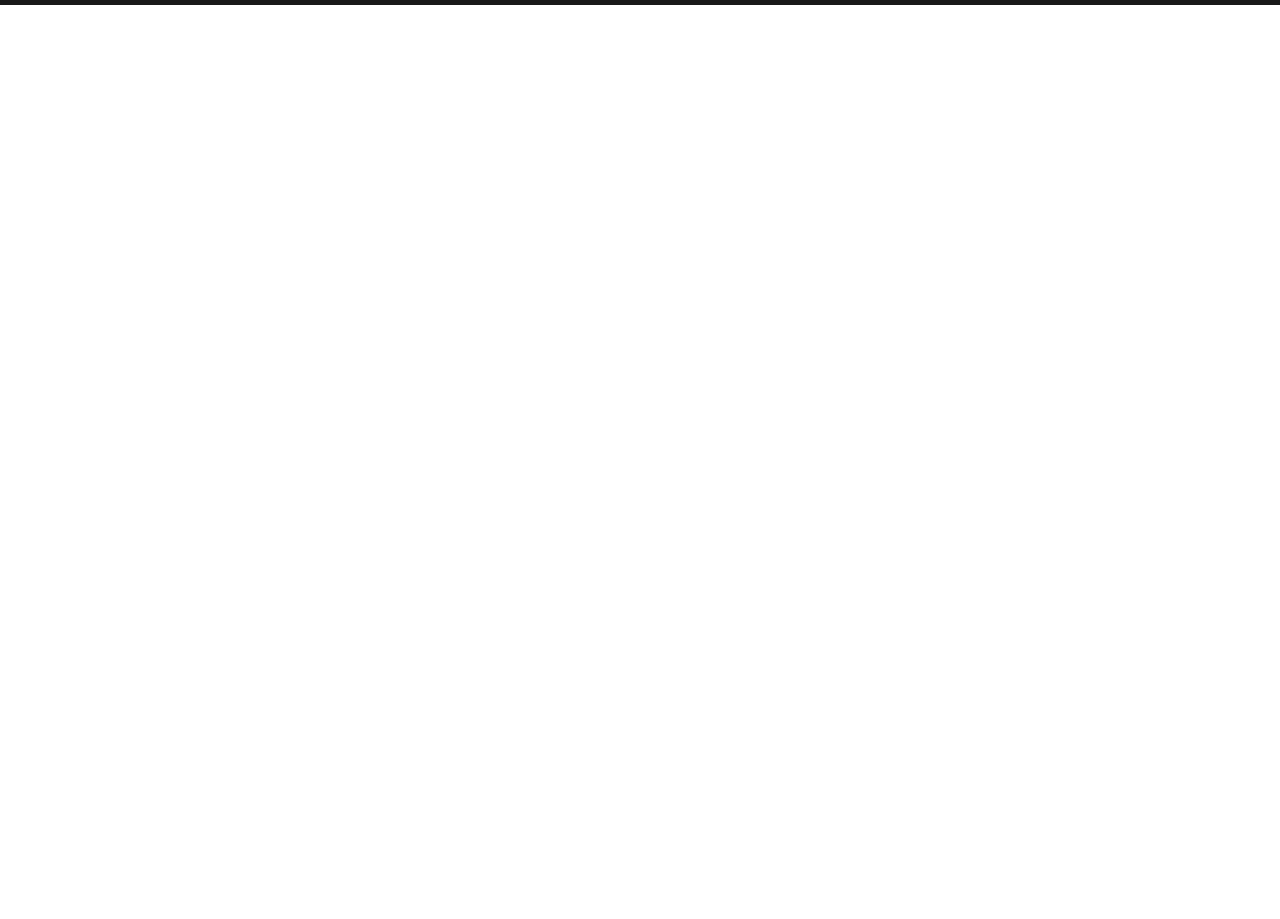
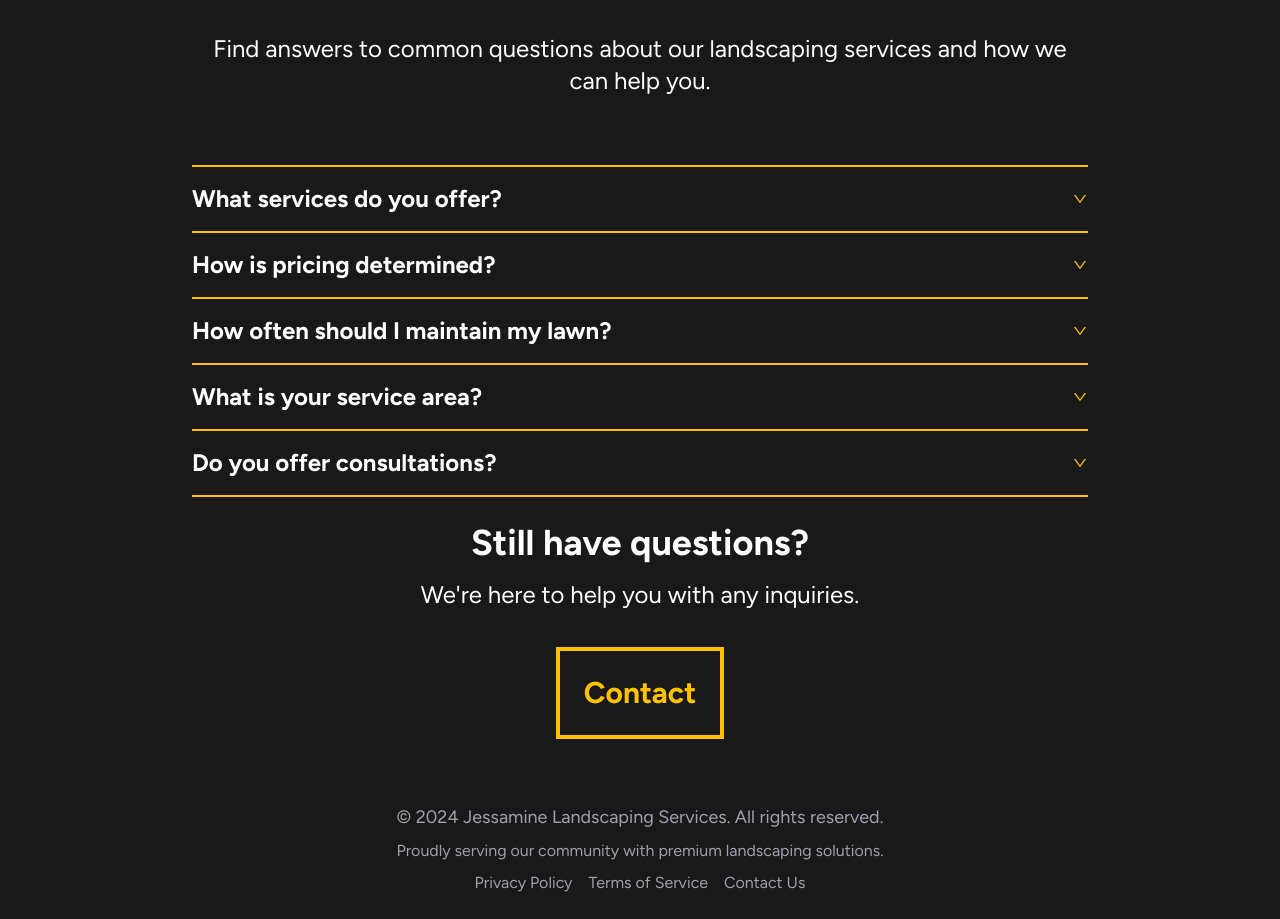
Before and after one commit to stormdavis6/jessamine_landscaping, a Next.js app: page / in a window 1280 px wide. Shown: the part 6440-7359 px from the top of the page. Before the commit the page ends 6445 px from the top, so only its background shows below. Built offline with nearby package versions, Linux system fonts and the light colour scheme.

Commit message:
Almost complete FAQSection.js

```diff
--- a/package.json
+++ b/package.json
@@ -18,6 +18,7 @@
     "postcss": "^8.4.47",
     "react": "^18.3.1",
     "react-dom": "^18.3.1",
+    "react-icons": "^5.3.0",
     "tailwindcss": "^3.4.14"
   },
   "devDependencies": {
--- a/src/app/components/FAQItem.js
+++ b/src/app/components/FAQItem.js
@@ -1,14 +1,28 @@
 "use client";
 
 import { useState } from 'react';
+import { AiOutlineDown } from 'react-icons/ai';
 
 export default function FAQItem({ question, answer }) {
     const [isOpen, setIsOpen] = useState(false);
 
     return (
-        <div className={styles.faqItem} onClick={() => setIsOpen(!isOpen)}>
-            <h4>{question}</h4>
-            {isOpen && <p>{answer}</p>}
+        <div
+            onClick={() => setIsOpen(!isOpen)}
+            className="border-b-2 border-[#FCC200] py-4 w-full cursor-pointer transition-colors duration-300">
+
+            <div className="flex justify-between items-center">
+                <h4 className="text-lg lg:text-xl xl:text-2xl font-bold text-white">{question}</h4>
+                <AiOutlineDown
+                    className={`text-[#FCC200] transform transition-transform duration-300 ${isOpen ? 'rotate-180' : 'rotate-0'}`}
+                />
+            </div>
+
+            {isOpen && (
+                <p className="mt-2.5 text-white font-normal text-base lg:text-lg xl:text-xl">
+                    {answer}
+                </p>
+            )}
         </div>
     );
 }
--- a/src/app/components/Navbar.js
+++ b/src/app/components/Navbar.js
@@ -92,7 +92,10 @@ export default function Navbar() {
                         </a>
                     </li>
                     <li>
-                        <a href="#" className="hover:text-[rgb(252,194,0)]">
+                        <a
+                            href="#"
+                            onClick={() => scrollToSection('faq')}
+                            className="hover:text-[rgb(252,194,0)]">
                             FAQs
                         </a>
                     </li>
--- a/src/app/page.tsx
+++ b/src/app/page.tsx
@@ -17,7 +17,7 @@ export default function Home() {
           <ServicesSection />
           <TransformYourSpaceSection />
           <OurStorySection />
-          {/*<FAQSection />*/}
+          <FAQSection />
         </main>
         <Footer />
       </>
--- a/src/app/pages/sections/FAQSection.js
+++ b/src/app/pages/sections/FAQSection.js
@@ -1,14 +1,50 @@
+"use client";
+
 import FAQItem from '../../components/FAQItem';
 import { faqs } from '../../data/faqs';
+import Button from "@/app/components/Button";
 
 export default function FAQSection() {
+
+    const handleCallNowClick = () => {
+        console.log('Call Now button clicked!');
+    };
+
     return (
-        <section>
-            <h2>FAQs</h2>
-            <div>
-                {faqs.map((faq) => (
-                    <FAQItem key={faq.id} question={faq.question} answer={faq.answer} />
-                ))}
+        <section id="faq" className="bg-[#191919] text-white pt-4 md:pt-8">
+            <div className="max-w-[1920px] px-6 py-10 mx-auto flex flex-col items-center gap-4">
+
+                {/* FAQ Header */}
+                <h1 className="font-figtree font-bold text-3xl lg:text-5xl mb-4 lg:mb-8 text-center text-[rgb(252,194,0)]">
+                    FAQs
+                </h1>
+                <p className="font-figtree font-normal text-lg lg:text-xl xl:text-2xl text-center mb-2.5 md:mb-5 max-w-4xl">
+                    Find answers to common questions about our landscaping services and how we can help you.
+                </p>
+
+                {/* FAQ Content Wrapper */}
+                <div className="max-w-4xl w-full flex flex-col items-center">
+                    {/* Gold Divider */}
+                    <div className="border-b-2 border-[#FCC200] py-4 w-full"></div>
+
+                    {/* FAQ Items */}
+                    {faqs.map((faq) => (
+                        <FAQItem key={faq.id} question={faq.question} answer={faq.answer}/>
+                    ))}
+                </div>
+
+                {/* FAQ Bottom */}
+                <h1 className="font-figtree font-bold text-2xl lg:text-4xl text-center mt-2.5">
+                    Still have questions?
+                </h1>
+                <p className="font-figtree font-normal text-lg lg:text-xl xl:text-2xl text-center mb-2.5 md:mb-5 max-w-3xl">
+                    We're here to help you with any inquiries.
+                </p>
+                <Button
+                    text="Contact"
+                    className="bg-[#191919] text-[#FCC200] border-4 border-[#FCC200] min-w-32 min-h-15 p-4 md:p-6 cursor-pointer sm:text-xl md:text-2xl lg:text-3xl font-bold font-figtree flex items-center justify-center"
+                    onClick={handleCallNowClick}
+                />
             </div>
         </section>
     );
--- a/src/app/pages/sections/OurStorySection.js
+++ b/src/app/pages/sections/OurStorySection.js
@@ -1,7 +1,7 @@
 export default function OurStorySection() {
     return (
         <section id="ourStory" className="bg-[#191919] text-white pt-4 md:pt-8">
-            {/* Services Text */}
+            {/* Our Story Text */}
             <div
                 className="max-w-[1920px] px-6 py-10 mx-auto flex flex-col gap-4">
 
--- a/src/app/pages/sections/TransformYourSpaceSection.js
+++ b/src/app/pages/sections/TransformYourSpaceSection.js
@@ -7,6 +7,16 @@ export default function TransformYourSpaceSection() {
 
     const handleCallNowClick = () => {
         console.log('Call Now button clicked!');
+    };
+
+    const scrollToSection = (sectionId) => {
+        // Check if running on the client side
+        if (typeof document !== 'undefined') {
+            const section = document.getElementById(sectionId);
+            if (section) {
+                section.scrollIntoView({ behavior: 'smooth' });
+            }
+        }
     };
 
     return (
@@ -35,7 +45,7 @@ export default function TransformYourSpaceSection() {
                         <Button
                             text="FAQ"
                             className="bg-[#191919] text-white border border-[#FCC200] min-w-32 min-h-15 p-4 md:p-6 cursor-pointer sm:text-xl md:text-2xl lg:text-3xl font-bold font-figtree flex items-center justify-center"
-                            onClick={handleCallNowClick}
+                            onClick={() => scrollToSection('faq')}
                         />
                     </div>
                 </div>
@@ -54,7 +64,7 @@ export default function TransformYourSpaceSection() {
 
             {/* Additional Text Section */}
             <div
-                className="max-w-[1920px] flex flex-col items-center md:items-start p-6 mt-3 md:mt-12 md:p-0 mx-auto">
+                className="max-w-[1920px] flex flex-col items-center md:items-start px-6 pt-6 mt-3 md:mt-12 md:p-0 mx-auto">
                 <div className="max-w-sm md:max-w-lg lg:max-w-4xl">
                     <p className="font-figtree font-normal text-lg lg:text-xl xl:text-2xl text-center md:text-left mb-5 md:mb-7">
                         Our landscaping services are designed to enhance the beauty and functionality of your outdoor
```
Also changed, not shown: 1 other file (tests, documents, lock files or other folders).
